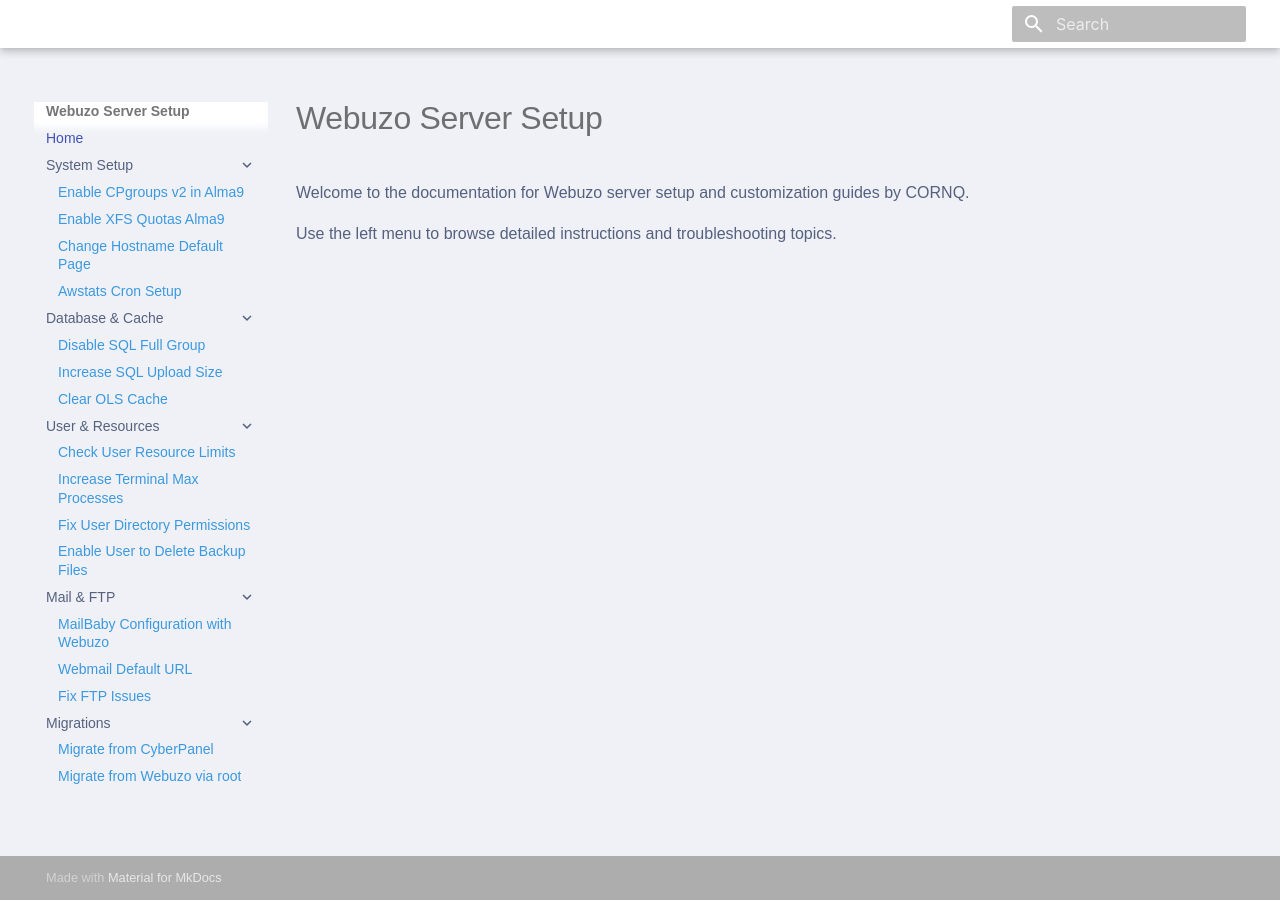
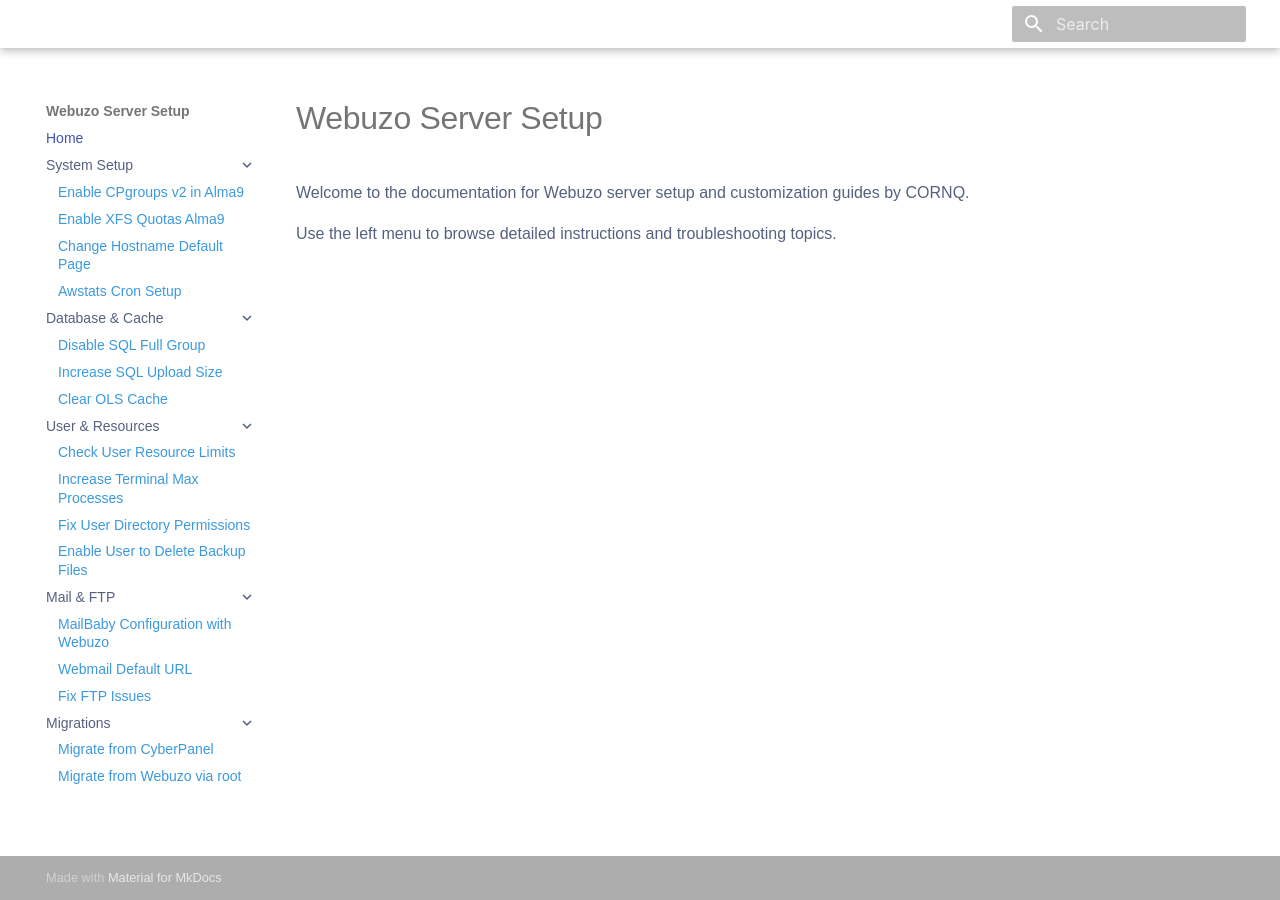
Before and after one commit to cornQ/webuzo-server-setup, an MkDocs documentation site: the page built from docs/index.md, in a window 1280 px wide. Built offline with MkDocs 1.6.1 and Material for MkDocs 9.7.7, drawn with Linux system fonts in a browser that asks for light colours; some web fonts are replaced.

Commit message:
body color changed

```diff
--- a/docs/css/style.css
+++ b/docs/css/style.css
@@ -1,6 +1,6 @@
 :root {
   --color-header-footer: #FFFFFF;
-  --color-body: #EFF1F6;
+  --color-body: #FFFFFF;
   --color-text: #55617f;
   --color-heading: #283557;
   --color-link: #3c99df;
```
